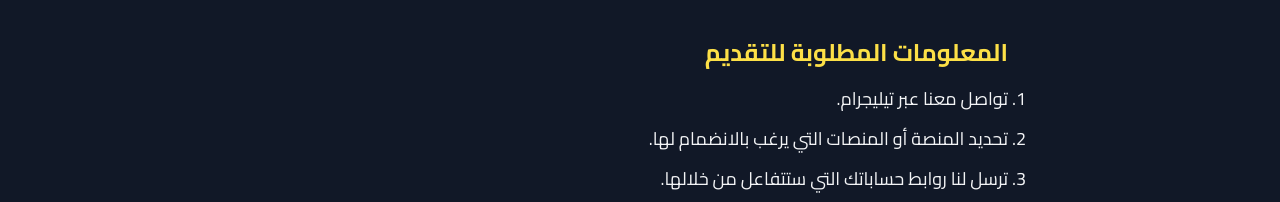
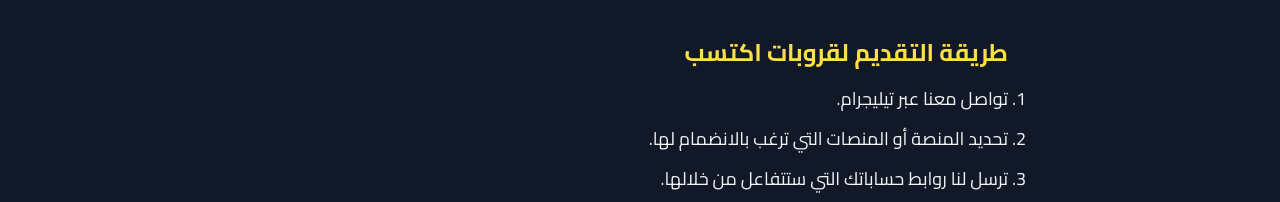
Before and after one commit to ektaseb/earn_info, a plain HTML site: page apply.html in a window 1280 px wide. Shown: the part 340-542 px from the top of the page. Drawn offline with nearby package versions, Linux system fonts and the light colour scheme.

Commit message:
Update apply.html

```diff
--- a/apply.html
+++ b/apply.html
@@ -34,10 +34,10 @@
       </section>
 
       <section class="mb-12">
-        <h3 class="text-2xl font-semibold mb-4 text-yellow-300">المعلومات المطلوبة للتقديم</h3>
+        <h3 class="text-2xl font-semibold mb-4 text-yellow-300">طريقة التقديم لقروبات اكتسب</h3>
         <ul class="list-decimal pl-6 space-y-3 text-lg">
           <li>تواصل معنا عبر تيليجرام.</li>
-          <li>تحديد المنصة أو المنصات التي يرغب بالانضمام لها.</li>
+          <li>تحديد المنصة أو المنصات التي ترغب بالانضمام لها.</li>
           <li>ترسل لنا روابط حساباتك التي ستتفاعل من خلالها.</li>
           <li>إرسال الرسالة التالية:
             <div class="bg-gray-800 text-sm text-gray-200 mt-2 p-4 rounded shadow-inner">
```
